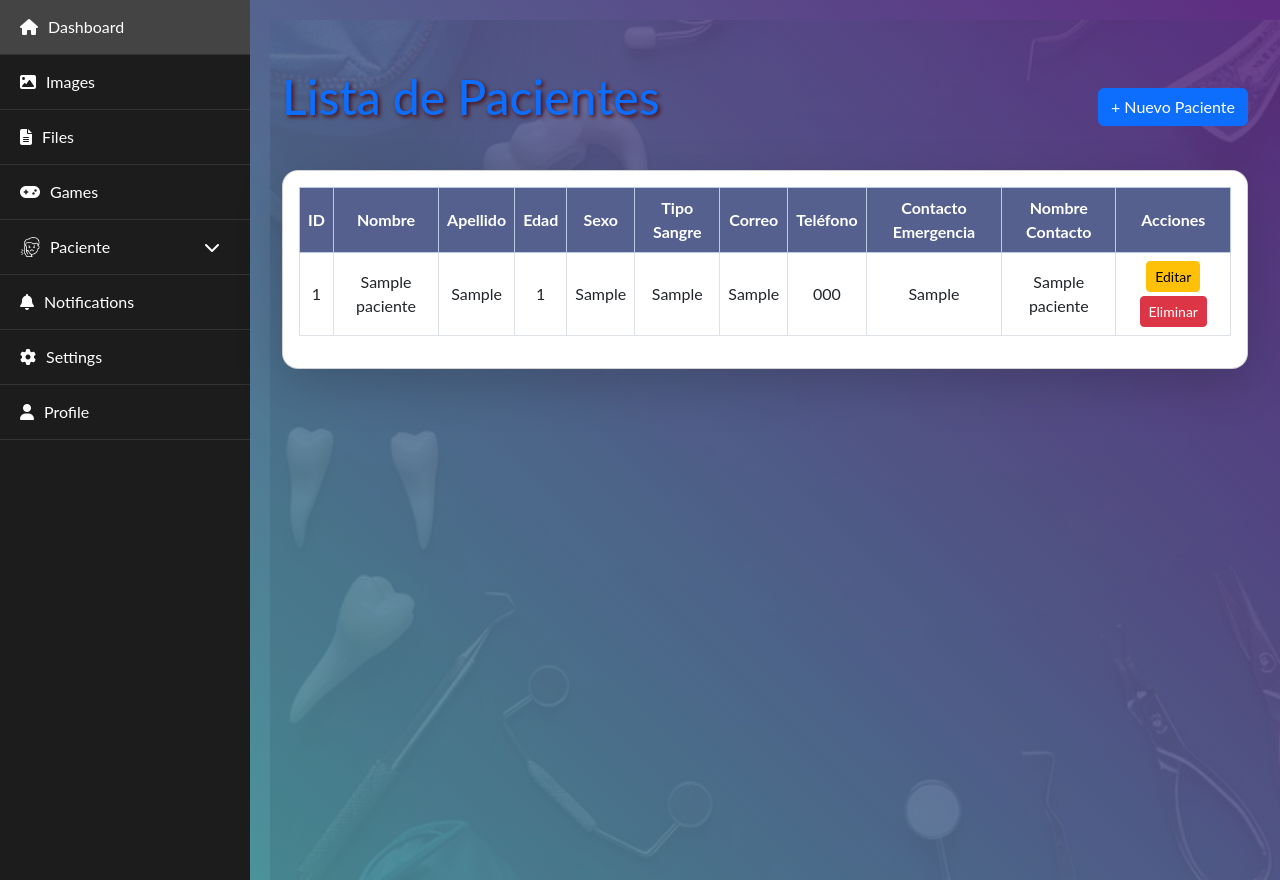
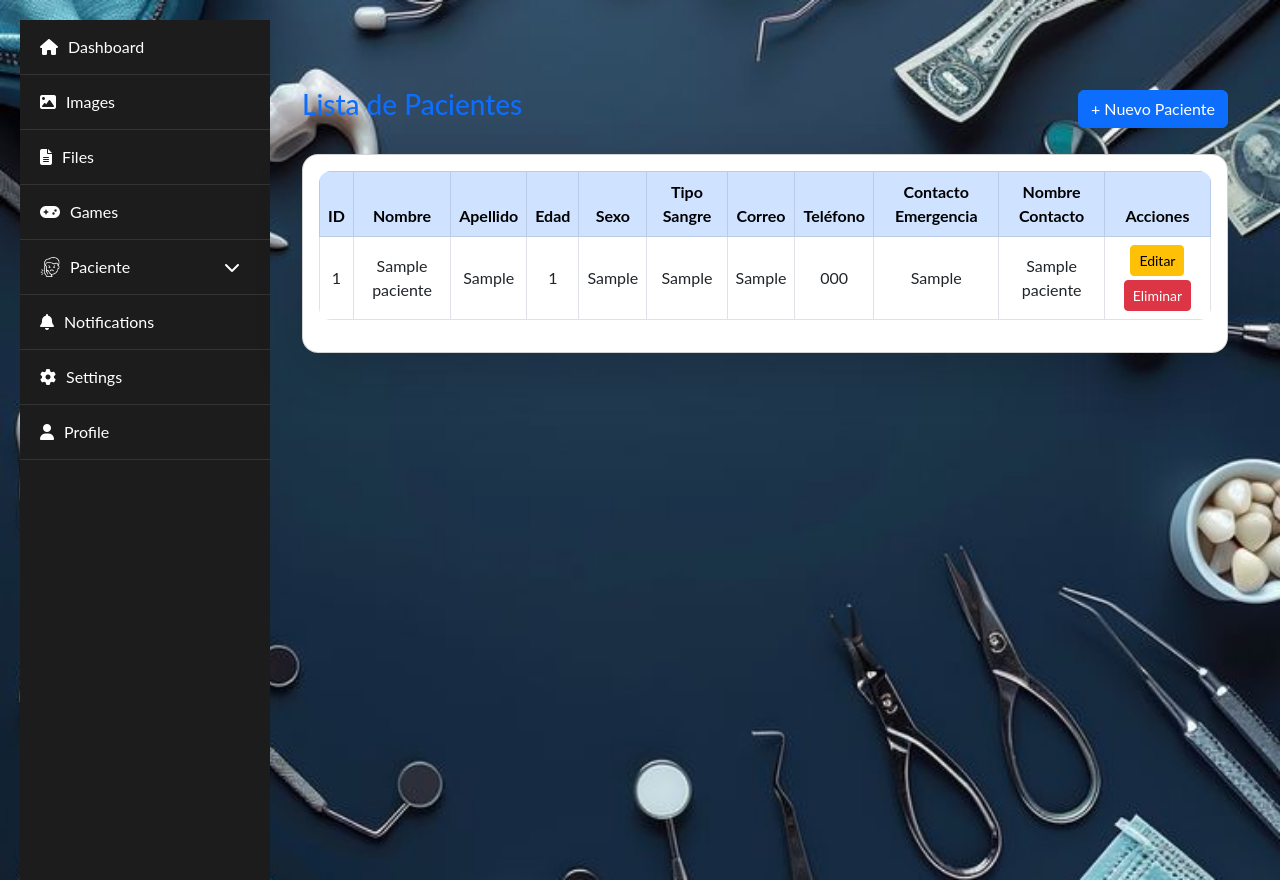
Before and after one commit to AlondraJVG/klinicstudiodental, a Flask app: page /pacientes in a window 1280 px wide. Run offline with Flask 3, Linux system fonts and the light colour scheme; tables that the repository leaves empty hold one stand-in row (values such as "Sample post").

Commit message:
estilos pacientes

```diff
--- a/app/static/css/pacientes.css
+++ b/app/static/css/pacientes.css
@@ -1,80 +1,71 @@
-body {
-	margin: 0;
-	padding: 0;
-	background: linear-gradient(45deg, #49a09d, #5f2c82);
-	font-family: 'Segoe UI', sans-serif;
-	font-weight: 300;
-	min-height: 100vh;
-	position: relative;
-}
 
 .login--image {
 	position: fixed;
+	top: 0;
+	left: 0;
 	width: 100%;
 	height: 100%;
 	object-fit: cover;
-	object-position: center;
 	z-index: -1;
-	opacity: 0.1;
 }
 
-.container {
-	z-index: 1;
-	position: relative;
-	background-color: rgba(255, 255, 255, 0.05);
-	padding: 30px;
-	border-radius: 20px;
-	box-shadow: 0 0 25px rgba(0, 0, 0, 0.1);
-	backdrop-filter: blur(5px);
+body {
+	margin: 0;
+	background: linear-gradient(45deg, #49a09d, #5f2c82);
+	font-family: sans-serif;
+	font-weight: 100;
+	min-height: 100vh;
+	padding: 20px;
+	box-sizing: border-box;
+	overflow-x: hidden;
 }
 
-h3.text-primary {
-	font-size: 3em;
-	color: rgba(4, 255, 255, 0.7);
-	text-shadow: 2px 2px 4px rgb(77, 13, 13);
-	margin-bottom: 20px;
-}
-
-.table {
+.card {
 	background-color: rgba(255, 255, 255, 0.1);
-	color: #fff;
-}
-
-.table thead th {
-	background-color: #55608f;
-	color: #fff;
-}
-
-.table td,
-.table th {
-	vertical-align: middle;
-}
-
-.table tbody tr:hover {
-	background-color: rgba(255, 255, 255, 0.2);
-}
-
-.btn {
-	border-radius: 10px;
-}
-
-.btn-warning,
-.btn-danger {
+	border-radius: 15px;
+	border: 1px solid rgba(255, 255, 255, 0.2);
+	box-shadow: 0 8px 32px 0 rgba(31, 38, 135, 0.37);
+	backdrop-filter: blur(8px);
+	-webkit-backdrop-filter: blur(8px);
 	color: white;
 }
 
-/* Alertas */
-.alert {
-	border-radius: 10px;
+table {
+	width: 100%;
+	border-collapse: collapse;
+	border-radius: 12px;
+	overflow: hidden;
 }
 
+thead th {
+	background-color: rgba(85, 96, 143, 0.9);
+	color: white;
+	text-align: center;
+}
+
+/* Celdas */
+th, td {
+	padding: 15px;
+	background-color: rgba(255, 255, 255, 0.1);
+	color: white;
+	border: 1px solid rgba(255, 255, 255, 0.2);
+}
+
+/* Hover */
+tbody tr:hover {
+	background-color: rgba(255, 255, 255, 0.2);
+	transition: 0.3s;
+}
+
+/* Responsive en móvil */
 @media (max-width: 768px) {
-	.table-responsive {
-		overflow-x: auto;
+	th, td {
+		font-size: 13px;
+		padding: 10px;
 	}
 
-	.table th,
-	.table td {
-		white-space: nowrap;
+	.btn {
+		font-size: 12px;
+		padding: 6px 10px;
 	}
 }
--- a/run.py
+++ b/run.py
@@ -1,4 +1,6 @@
-from app import app
+from app import create_app
+
+app = create_app()
 
 if __name__ == '__main__':
     app.run(debug=True)
```
